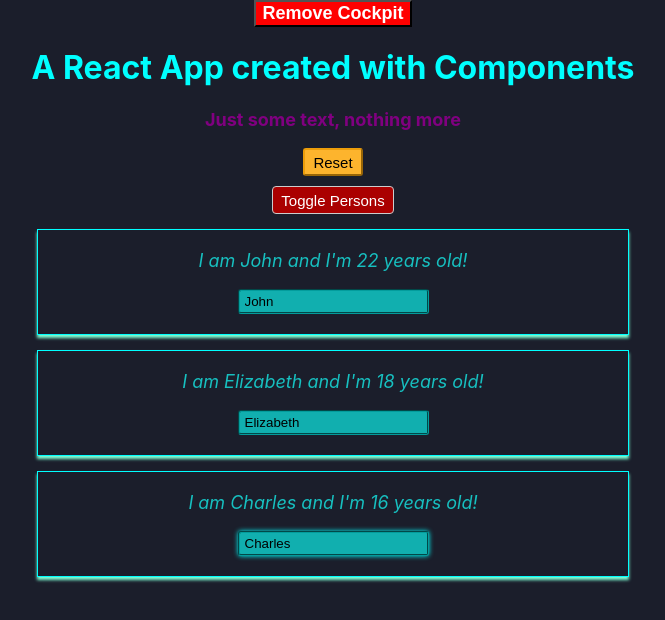
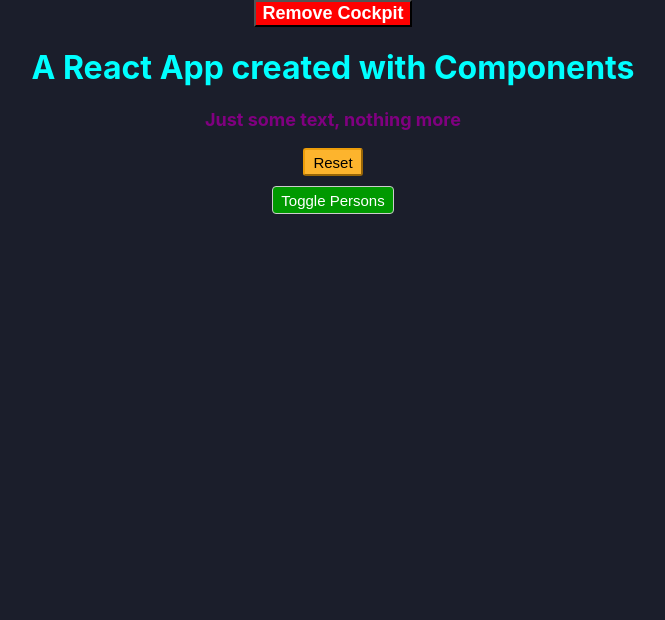
Before and after one commit to ChingizPro/React-Components, a React (Create React App) app: page / in a window 1280 px wide. Shown: the top 620 px of the page, without its empty margins (307-972 px from the left). Built offline with nearby package versions, Linux system fonts and the light colour scheme.

Commit message:
Use ref in functional component (and also useRef hook)

```diff
--- a/src/components/Cockpit/Cockpit.js
+++ b/src/components/Cockpit/Cockpit.js
@@ -1,12 +1,15 @@
-import React, { useEffect } from 'react';
+import React, { useEffect, useRef } from 'react';
 import classes from './Cockpit.module.css';
 import Wrapper from '../../hoc/Wrapper';
 
 const Cockpit = props => {
+    let togglerRef = useRef(null);
+
     useEffect(() => {
-        setTimeout(() => {
-            alert('[Cockpit.js] useEffect()');
-        }, 1000);
+        // setTimeout(() => {
+        //     alert('[Cockpit.js] useEffect()');
+        // }, 1000);
+        togglerRef.current.click();
 
         return () => { console.log('%c [Cockpit.js] cleaning process in useState()', 'color: #f00; background: #300; font-weight: bold; padding: 3px 5px; border-radius: 3px;') };
     }, []);
@@ -39,7 +42,9 @@ const Cockpit = props => {
             <h1 key='el1' style={{ color: 'aqua' }}>A React App created with Components</h1>
             <p key='el2' className={textClasses.join(' ')} style={{ fontSize: 18 }}>Just some text, nothing more</p>
             <div key='el3' style={{ marginBottom: 10 }} onClick={props.resetPersons}><button className={classes.btn}>Reset</button></div>
-            <div key='el4'><button onClick={props.togglePersons} className={toggleClasses.join(' ')}>Toggle Persons</button></div>
+            <div key='el4'>
+                <button onClick={props.togglePersons} className={toggleClasses.join(' ')} ref={togglerRef}>Toggle Persons</button>
+            </div>
         </Wrapper>
     );
 }
```
